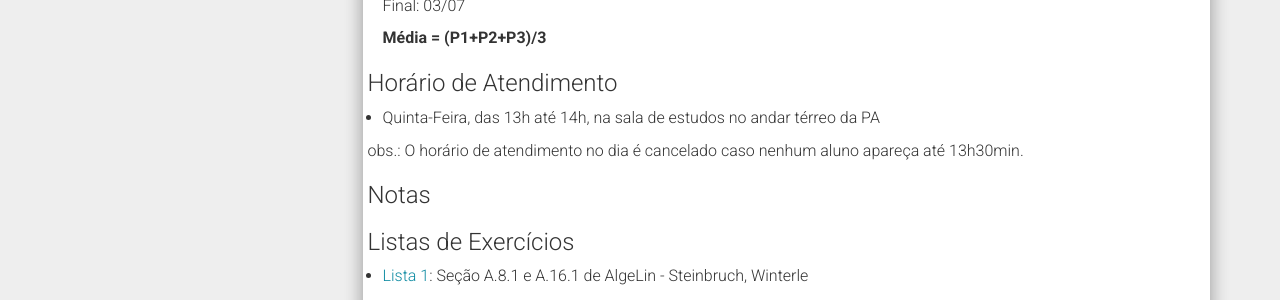
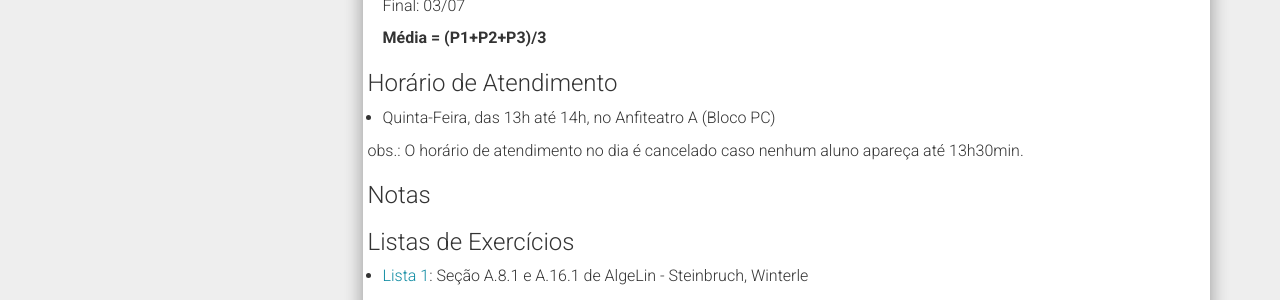
Before and after one commit to chunggnuhc/chunggnuhc.github.io, a Jekyll site: the page built from CM303-GAeAL-1sem2018.md, in a window 1280 px wide. Shown: the part 920-1220 px from the top of the page. Built offline with Jekyll 4.4.1, drawn with Linux system fonts in a browser that asks for light colours; nearby versions of some CDN libraries.

Commit message:
CM303 - Sala monitoria alterada

```diff
--- a/CM303-GAeAL-1sem2018.md
+++ b/CM303-GAeAL-1sem2018.md
@@ -43,7 +43,7 @@ permalink: /CM303-GAeAL-1sem2018/
 
 <h3>Horário de Atendimento</h3>
 
-- Quinta-Feira, das 13h até 14h, na sala de estudos no andar térreo da PA
+- Quinta-Feira, das 13h até 14h, no Anfiteatro A (Bloco PC)
 
 obs.: O horário de atendimento no dia é cancelado caso nenhum aluno apareça até 13h30min.
 
```
